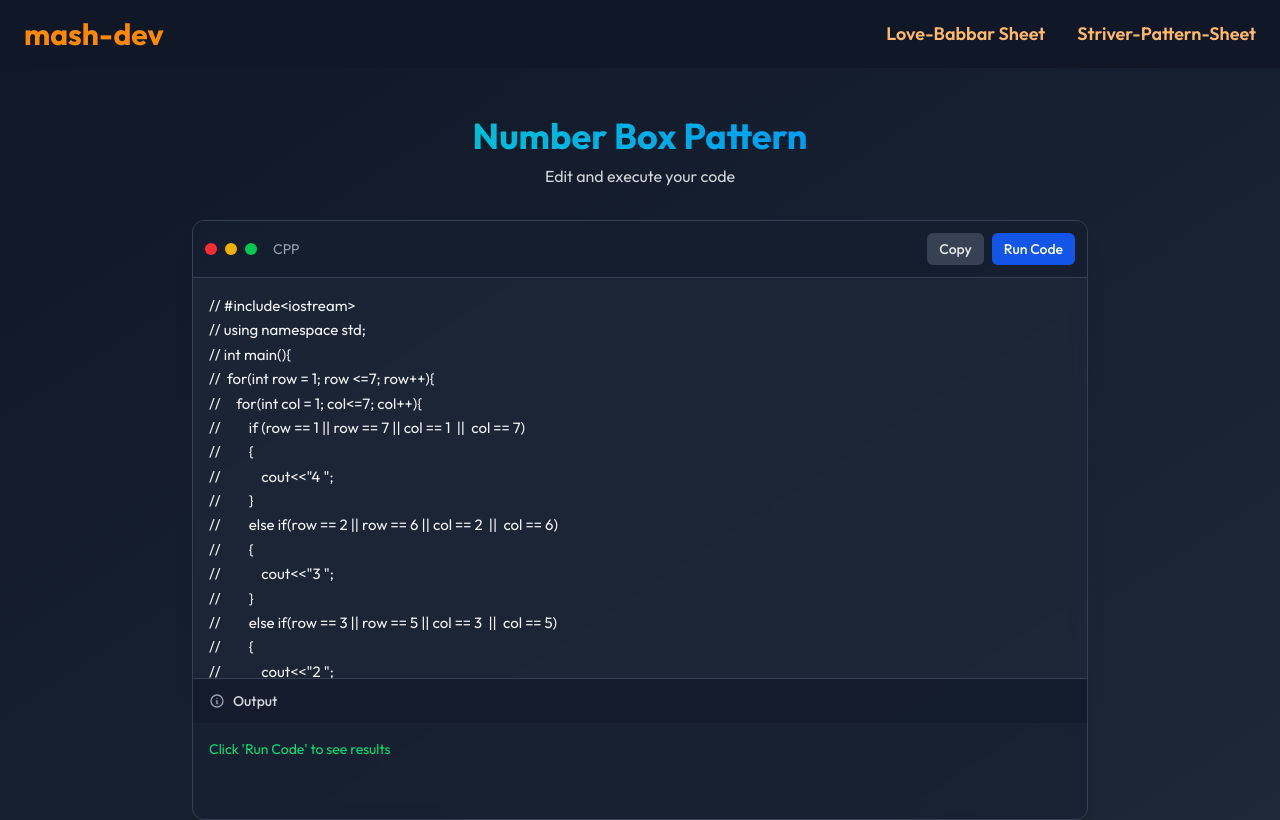
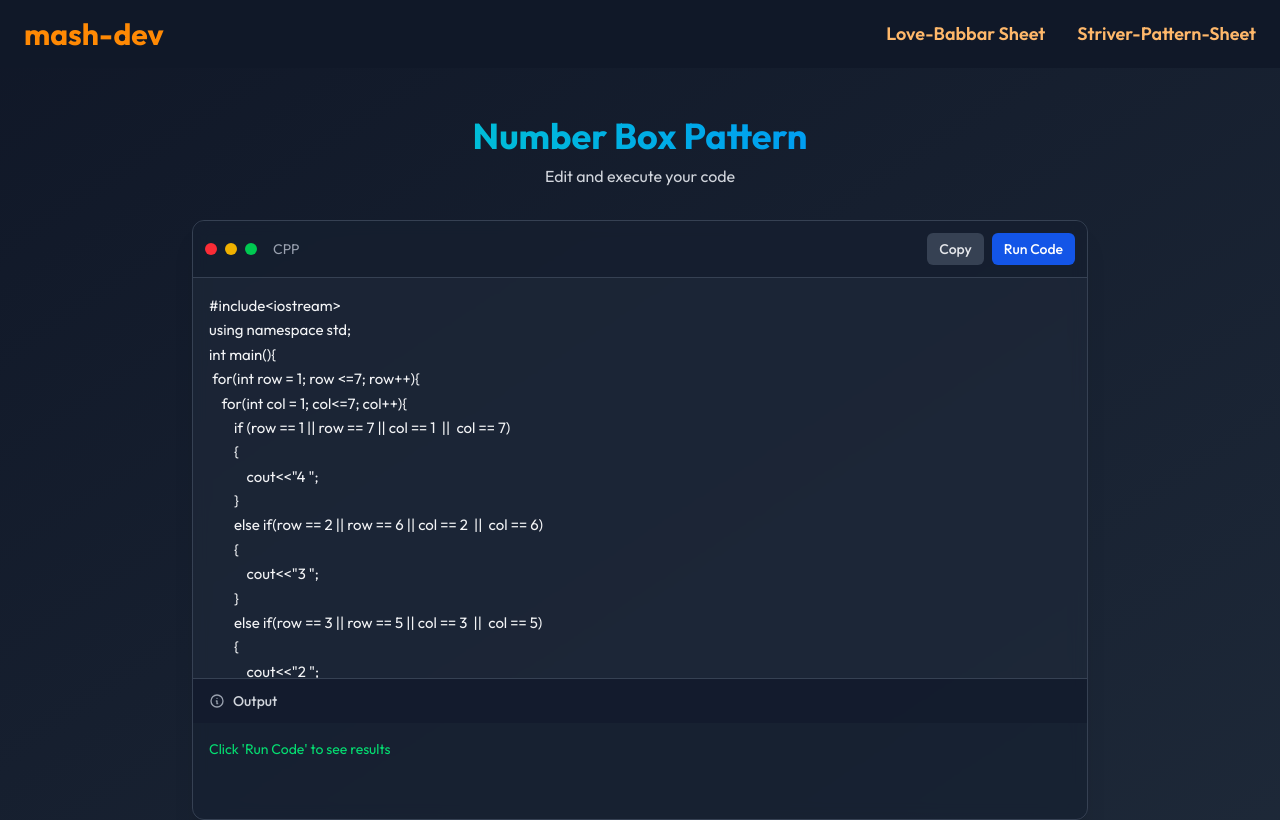
Before and after one commit to CODEMASTER-ABDULLAH-92/mesh-dev, a Next.js app: page /NumberBoxPattern in a window 1280 px wide. Shown: the top 820 px of the page. Built offline with nearby package versions, Linux system fonts and the light colour scheme; a web font is replaced by a local one.

Commit message:
Removing the comments from here

```diff
--- a/app/NumberBoxPattern/page.jsx
+++ b/app/NumberBoxPattern/page.jsx
@@ -4,31 +4,31 @@ import React from 'react'
 const page = () => {
   return (
     <div>
-      <Code text={`// #include<iostream>
-// using namespace std;
-// int main(){
-//  for(int row = 1; row <=7; row++){
-//     for(int col = 1; col<=7; col++){
-//         if (row == 1 || row == 7 || col == 1  ||  col == 7)
-//         {
-//             cout<<"4 ";
-//         }
-//         else if(row == 2 || row == 6 || col == 2  ||  col == 6)
-//         {
-//             cout<<"3 ";
-//         }
-//         else if(row == 3 || row == 5 || col == 3  ||  col == 5)
-//         {
-//             cout<<"2 ";
-//         }
-//         else{
-//             cout<<"1 ";
-//         }
-//     }
-//     cout<<endl;
-//  }
-// return 0;
-// }`} heading={`Number Box Pattern`}/>
+      <Code text={`#include<iostream>
+using namespace std;
+int main(){
+ for(int row = 1; row <=7; row++){
+    for(int col = 1; col<=7; col++){
+        if (row == 1 || row == 7 || col == 1  ||  col == 7)
+        {
+            cout<<"4 ";
+        }
+        else if(row == 2 || row == 6 || col == 2  ||  col == 6)
+        {
+            cout<<"3 ";
+        }
+        else if(row == 3 || row == 5 || col == 3  ||  col == 5)
+        {
+            cout<<"2 ";
+        }
+        else{
+            cout<<"1 ";
+        }
+    }
+    cout<<endl;
+ }
+return 0;
+}`} heading={`Number Box Pattern`}/>
     </div>
   )
 }
```
